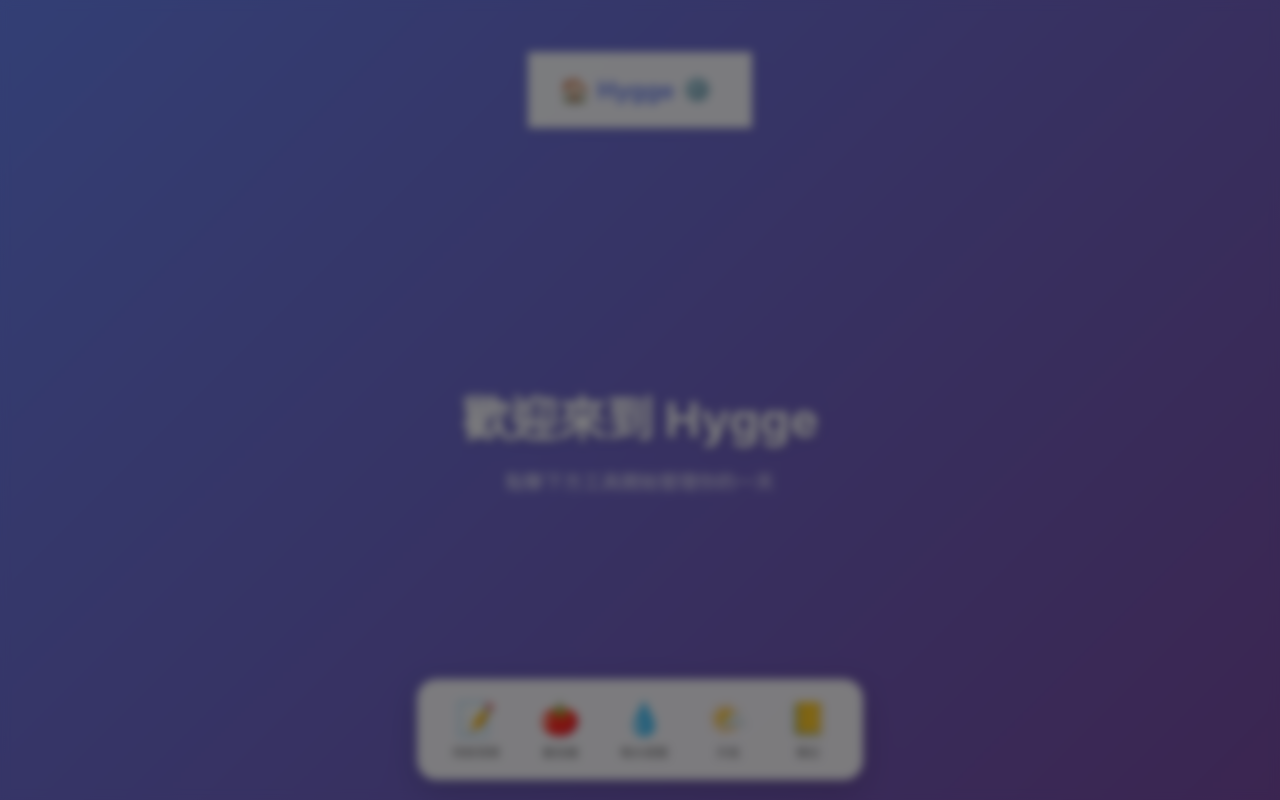
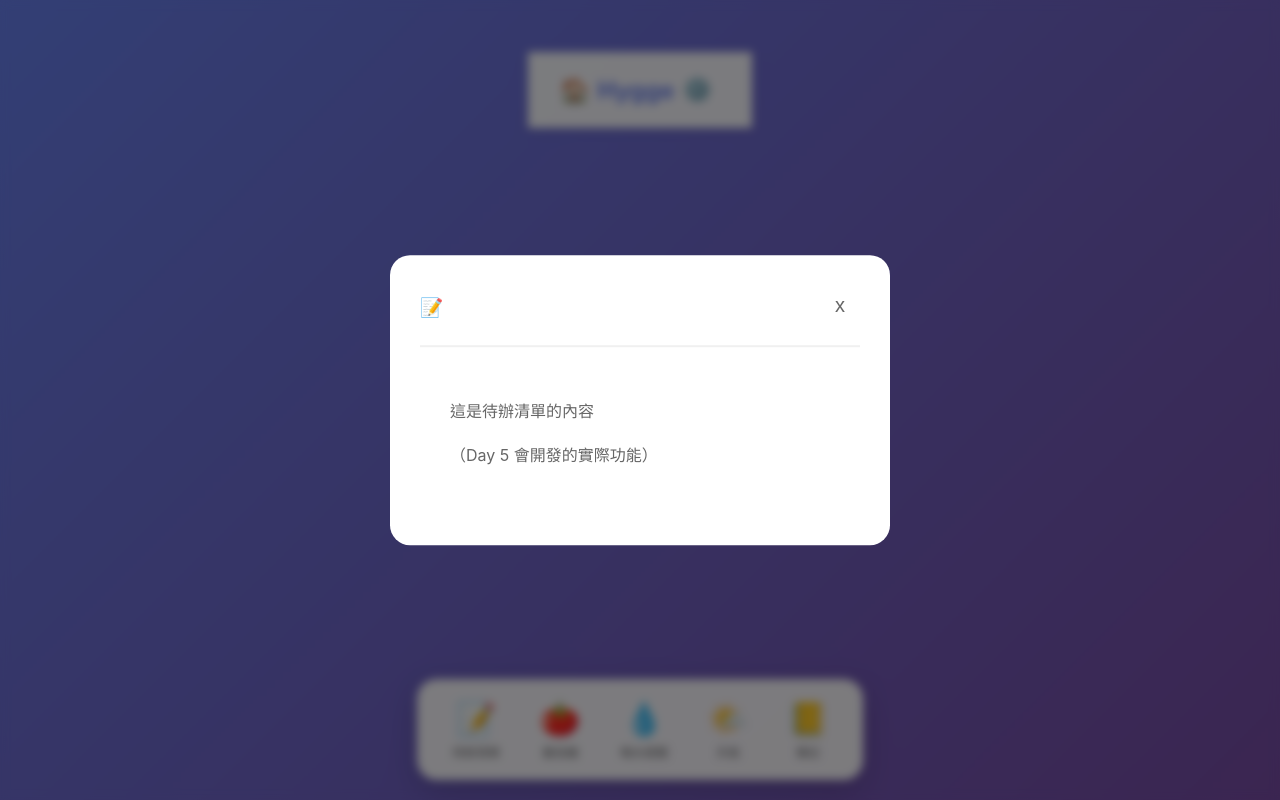
Before and after one commit to DOU-CF/hygge-project, a plain HTML site: page index.html in a window 1280 px wide. Both pictures are taken after a click on the element "📝 待辦清單". Drawn offline with Linux system fonts and the light colour scheme.

Commit message:
Refactor CSS classes and update styles

```diff
--- a/css/style.css
+++ b/css/style.css
@@ -183,43 +183,63 @@
   z-index: 1000;
 }
 
-.widet-card.active {
+.widget-card.active {
   display: block;
   animation: scaleIn .3s ease;
 }
 
 /* 卡片標題列 */
+.card-header {
+  display: flex;
+  justify-content: space-between;
+  align-items: center;
+  padding-bottom: 20px;
+  border-bottom: 2px solid #f0f0f0;
+  margin-bottom: 20px;
+}
+
 card-header h3 {
   margin: 0;
   font-size: 24px;
   color: #333;
+  font-weight: 600;
 }
 
 /* 關閉按鈕 */
 .close-btn {
   background: none;
   border: none;
-  font-size: 28px;
-  color: #999;
+  font-size: 20px;
+  color: #666;
   cursor: pointer;
   width: 40px;
   height: 40px;
   border-radius: 50%;
   transtion: all .3s;
+  display: flex;
+  align-items: center;
+  justify-content: center;
 }
 
 .close-btn:hover {
-  background: #f5f5f5;
+  background: #e0e0e0;
   color: #333;
 }
 
 /* 卡片內容區 */
 .card-body {
+  color: #666;
+  line-height: 1.8;
+  font-size: 16px;
   padding: 30px;
   overflow-y: auto;
   max-height: calc(80vh - 80px);
 }
 
+.card-body p {
+  margin-bottom: 15px;
+  color: #666;
+}
 /* 動畫 */
 @keyframes fadeIn {
   from { opacity: 0;}
```
